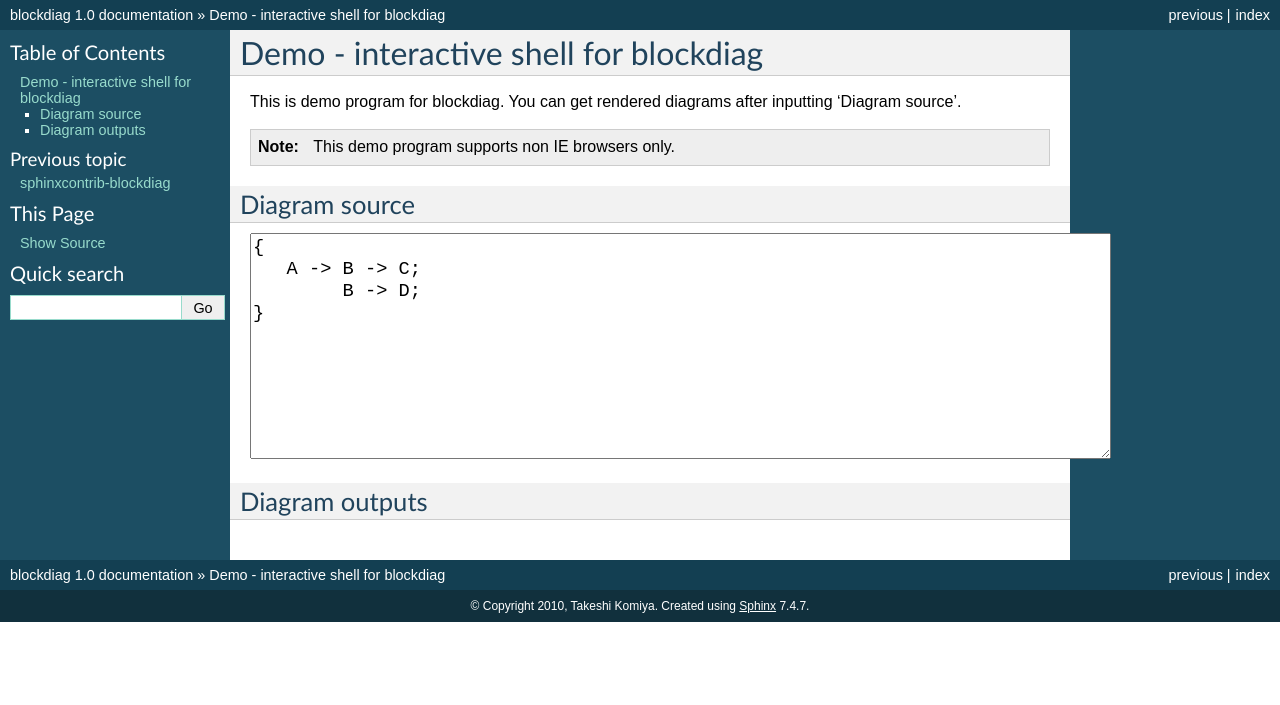
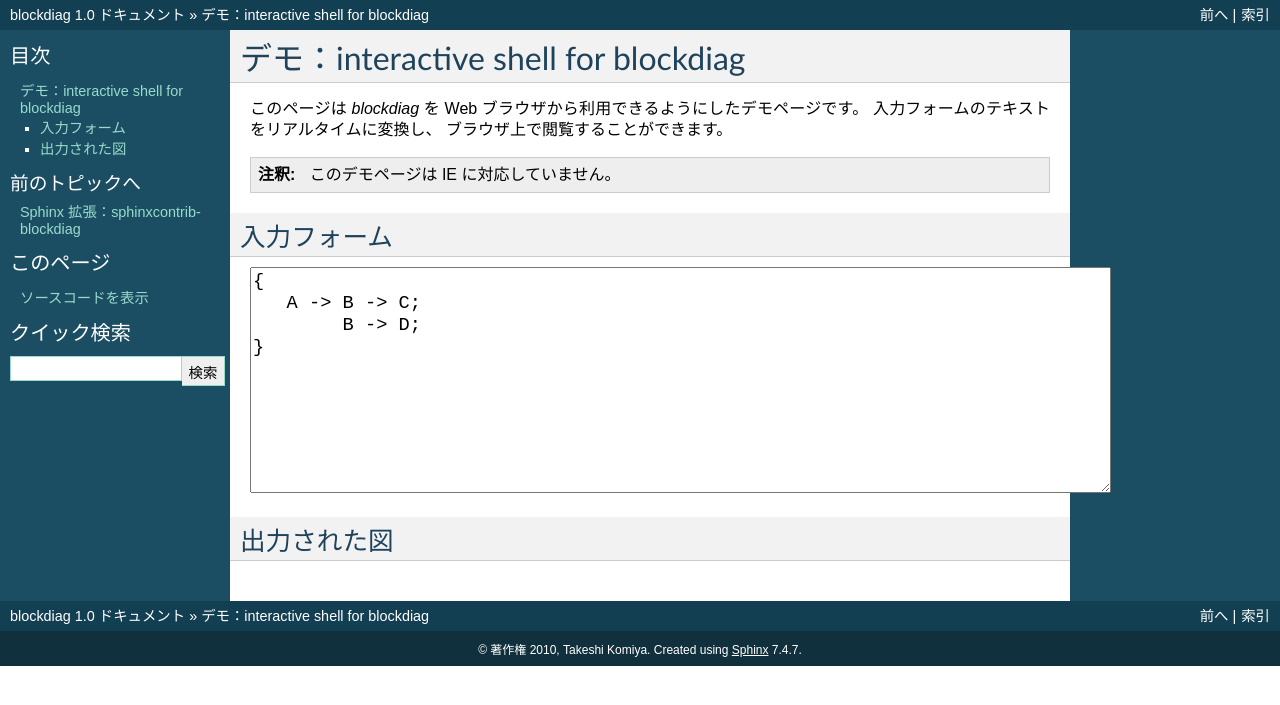
Before and after one commit to blockdiag/blockdiag.com, a Sphinx documentation site: the page built from blockdiag-ja/source/demo.rst, in a window 1280 px wide. Shown: the top 705 px of the page. Built offline with Sphinx 7.4.7, drawn with Linux system fonts in a browser that asks for light colours; nearby versions of some CDN libraries.

Commit message:
* Localize manual

```diff
--- a/blockdiag-ja/source/conf.py
+++ b/blockdiag-ja/source/conf.py
@@ -55,6 +55,7 @@ release = '1.0'
 # The language for content autogenerated by Sphinx. Refer to documentation
 # for a list of supported languages.
 #language = None
+language = 'ja'
 
 # There are two options for replacing |today|: either, you set today to some
 # non-false value, then it is used:
--- a/blockdiag-ja/source/demo.rst
+++ b/blockdiag-ja/source/demo.rst
@@ -1,16 +1,17 @@
 ======================================
-Demo - interactive shell for blockdiag
+デモ：interactive shell for blockdiag
 ======================================
 
-This is demo program for blockdiag.
-You can get rendered diagrams after inputting 'Diagram source'.
+このページは `blockdiag` を Web ブラウザから利用できるようにしたデモページです。
+入力フォームのテキストをリアルタイムに変換し、
+ブラウザ上で閲覧することができます。
 
 .. note::
 
-   This demo program supports non IE browsers only.
+   このデモページは IE に対応していません。
 
-Diagram source
-==============
+入力フォーム
+============
 
 .. raw:: html
 
@@ -20,8 +21,8 @@ Diagram source
    }</textarea><br />
 
 
-Diagram outputs
-===============
+出力された図
+============
 
 .. raw:: html
 
--- a/blockdiag-ja/source/introduction.rst
+++ b/blockdiag-ja/source/introduction.rst
@@ -69,8 +69,8 @@ SVG 形式や PDF 形式でブロック図を生成する場合は -T オプシ
    fontpath = /usr/share/fonts/truetype/ttf-dejavu/DejaVuSerif.ttf
 
 
-Requirements
-============
+事前に入れておくべきソフトウェア
+================================
 * Python 2.4 以降 (3.x は未対応)
 * Python Imaging Library 1.1.6 以降
 * funcparserlib 0.3.4 以降
--- a/blockdiag-ja/source/sphinxcontrib.rst
+++ b/blockdiag-ja/source/sphinxcontrib.rst
@@ -1,9 +1,10 @@
-=======================
-sphinxcontrib-blockdiag
-=======================
+====================================
+Sphinx 拡張：sphinxcontrib-blockdiag
+====================================
 
-`sphinxcontrib-blockdiag` is sphinx extension for embedding blockdiag diagrams.
-You can embed block diagrams with `blockdiag` directive.
+`sphinxcontrib-blockdiag` を利用すると Sphinx の拡張機能として
+`blockdiag` によるブロック図を埋め込むことができます。
+ブロック図の埋め込みには `blockdiag` ディレクティブを利用します。
 
 .. code-block:: text
 
@@ -19,35 +20,26 @@ You can embed block diagrams with `blockdiag` directive.
       top_page -> config -> config_edit -> config_confirm -> top_page;
     }
 
-Setting
-=======
+Sphinx の設定
+=============
 
-.. You can see available package at `PyPI <http://pypi.python.org/pypi/sphinxcontrib-blockdiag>`_.
-
-You can get archive file at http://bitbucket.org/birkenfeld/sphinx-contrib/
-
-Install
--------
+easy_install 経由の場合
+-----------------------
+以下のコマンドで `sphinxcontrib-blockdiag` をインストールします。::
 
 .. code-block:: bash
 
    > easy_install sphinxcontrib-blockdiag
 
 
-Configure Sphinx
-----------------
+Sphinx プロジェクトの設定
+-------------------------
 
-To enable this extension, add ``sphinxcontrib.blockdiag`` module to extensions
-option at :file:`conf.py`.
+Sphinx プロジェクトで `sphinxcontrib-blockdiag` を利用するには。
+:file:`conf.py` の extensions に sphinxcontrib.blockdiag を追加します。
+また、blockdiag_fontpath に利用する TrueType フォントへのパスを指定します。
 
 .. code-block:: python
-
-   import os, sys
-
-   # Path to the folder where blockdiag.py is
-   # NOTE: not needed if the package is installed in traditional way
-   # using setup.py or easy_install
-   sys.path.append(os.path.abspath('/path/to/sphinxcontrib.blockdiag'))
 
    # Enabled extensions
    extensions = ['sphinxcontrib.blockdiag']
@@ -56,16 +48,22 @@ option at :file:`conf.py`.
    blockdiag_fontpath = '/usr/share/fonts/truetype/ipafont/ipagp.ttf'
 
 
-Directive
-=========
+利用可能なディレクティブ
+========================
 
 .. describe:: .. blockdiag:: [filename]
 
-   This directive insert a block diagram into the generated document.
-   If filename is specified, sphinx reads external file as source script of blockfile.
-   In another case, blockdiag directive takes code block as source script.
+   `blockdiag` ディレクティブは指定した箇所にブロック図を埋め込みます。
+   ブロック図の元となるテキストはファイルもしくは
+   テキストブロックで渡すことができます。
 
-   Examples::
+   ファイルを指定する場合は `blockdiag` ディレクティブの引数に
+   ファイル名を指定します。
+
+   テキストブロックを利用する場合は `blockdiag` ディレクティブ以降の行に
+   ブロックを記述します。
+
+   例::
 
       .. blockdiag:: foobar.diag
 
@@ -76,14 +74,14 @@ Directive
          }
 
 
-Configuration File Options
-==========================
+利用可能な設定オプション
+========================
 
 .. confval:: blockdiag_fontpath
 
-   This is a path for renderring fonts. You can use truetype font (.ttf) file path.
+   blockdiag で利用する TrueType フォントへのパスを指定します。
 
 .. confval:: blockdiag_antialias
 
-   If :confval:`blockdiag_antialias`: is True, blockdiag generates images
-   with anti-alias filter.
+   :confval:`blockdiag_antialias` に True が指定された場合、
+   アンチエイリアス処理を加えた画像を生成します(初期値：False)。
```
Also changed, not shown: blockdiag-ja/source/examples.rst (+34 -34 lines).
